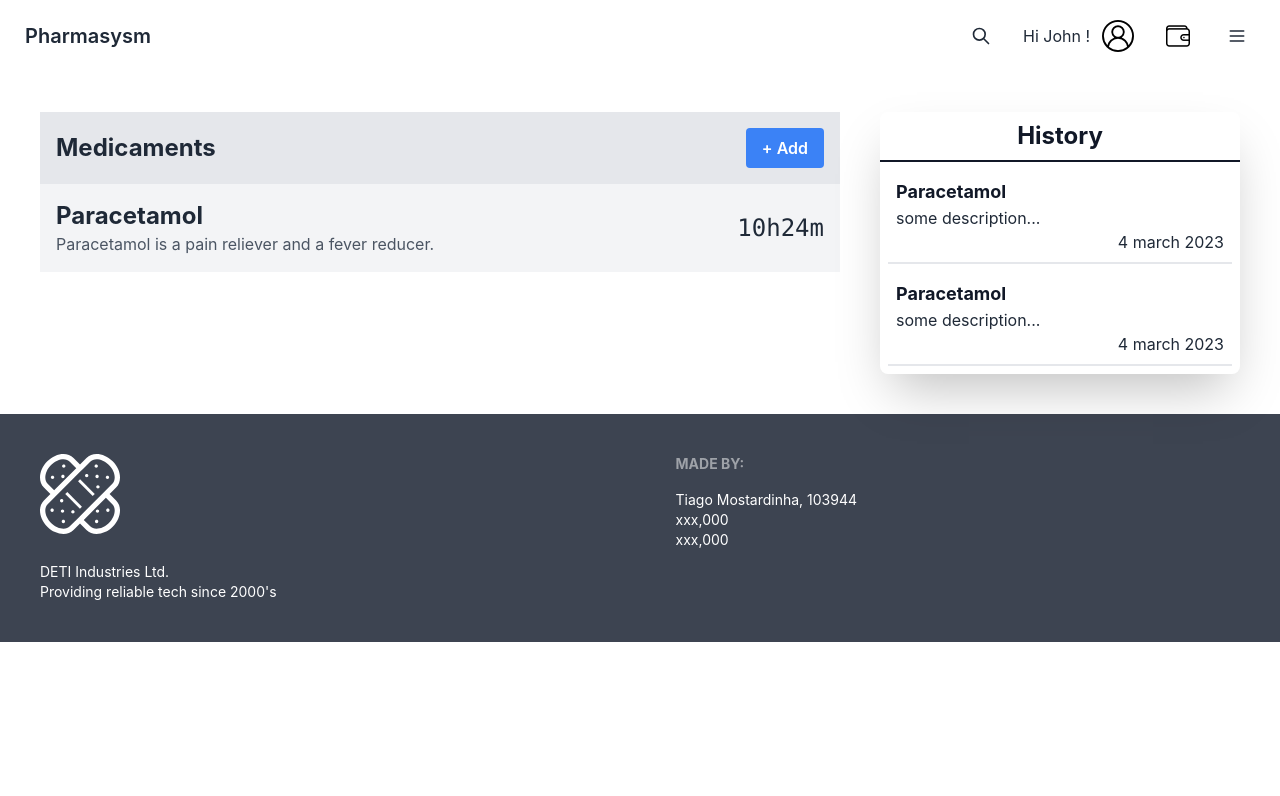
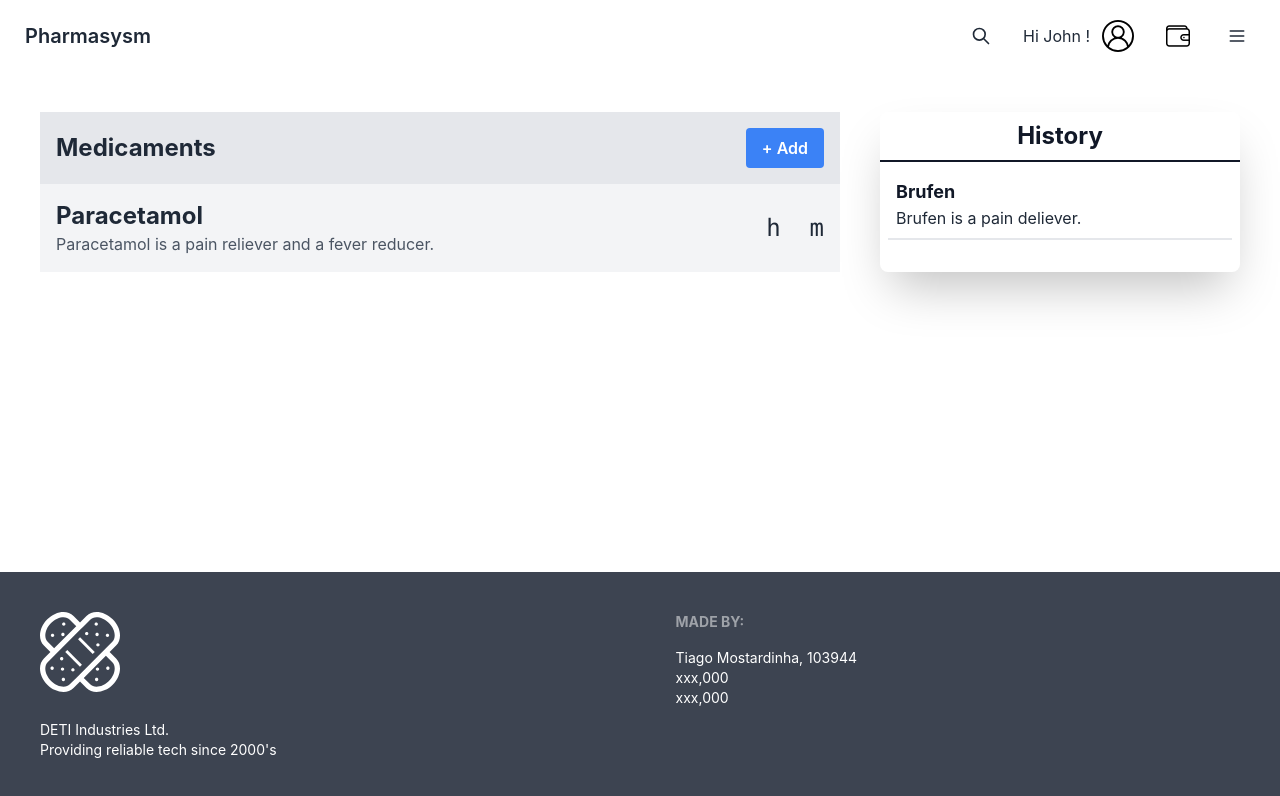
Before and after one commit to TiagoMostardinha/ihc-project, a React (Create React App) app: page /wallet in a window 1280 px wide. Shown: the top 796 px of the page. Built offline with nearby package versions, Linux system fonts and the light colour scheme; data requests are answered from the project's data file.

Commit message:
wallet 95% funcional

```diff
--- a/src/App.js
+++ b/src/App.js
@@ -11,7 +11,8 @@ function App() {
     "user_meds": [
       {
         "id": 1,
-        "hour": "05:30"
+        "hours": 5,
+        "minutes": 55,
       }
     ],
     "history": [
--- a/src/Footer.js
+++ b/src/Footer.js
@@ -2,7 +2,7 @@ import bandaidImg from './img/band-aid.svg';
 
 const Footer = () => {
     return (
-        <footer className="footer p-10 bg-neutral text-neutral-content">
+        <footer className="footer p-10 bg-neutral text-neutral-content fixed bottom-0">
             <div>
                 <img className="w-20 mb-5" src={bandaidImg} alt="bandaid"></img>
                 <p>DETI Industries Ltd.<br />Providing reliable tech since 2000's</p>
--- /dev/null
+++ b/src/HistoryList.js
@@ -0,0 +1,20 @@
+const HistoryList = ({ medicaments, user }) => {
+
+    const userMedsIds = user.history.map(med => med);
+    const filteredMeds = medicaments.filter(med => userMedsIds.includes(med.id));
+
+    return (
+        <div className="history-item m-2 border-b-2 border-gray-200 p-2">
+            {filteredMeds.map((medicament) => (
+                <div className="h-item" key={medicament.id}>
+                    <h2 className="text-lg font-bold text-gray-900">{medicament.name}</h2>
+                    <p>{medicament.description}</p>
+                    {/* <p className="text-right">{user.history.find(med => med === medicament.id).date}</p> */}
+                </div>
+            ))}
+        </div>
+
+    );
+}
+
+export default HistoryList;
--- a/src/Wallet.js
+++ b/src/Wallet.js
@@ -1,3 +1,4 @@
+import HistoryList from "./HistoryList.js";
 import MyMeds from "./MyMeds.js";
 import useFetch from "./useFetch.js";
 
@@ -35,17 +36,14 @@ const Wallet = (user) => {
             </div>
             <div className="flex-1 w-1/3 shadow-2xl rounded-lg">
                 <h1 className="text-2xl font-bold text-center text-gray-900 border-b-2 border-gray-900 p-2">History</h1>
-                <div className="history-item m-2 border-b-2 border-gray-200 p-2">
+
+                {medicaments && <HistoryList medicaments={medicaments} user ={user.user} />}
+
+                {/* <div className="history-item m-2 border-b-2 border-gray-200 p-2">
                     <h2 className="text-lg font-bold text-gray-900">Paracetamol</h2>
                     <p>some description...</p>
                     <p className="text-right">4 march 2023</p>
-                </div>
-
-                <div className="history-item m-2 border-b-2 border-gray-200 p-2">
-                    <h2 className="text-lg font-bold text-gray-900">Paracetamol</h2>
-                    <p>some description...</p>
-                    <p className="text-right">4 march 2023</p>
-                </div>
+                </div> */}
             </div>
         </div>
     );
--- a/src/WalletList.js
+++ b/src/WalletList.js
@@ -5,6 +5,7 @@ const WalletList = ({ medicaments, user }) => {
     const filteredMeds = medicaments.filter(med => userMedsIds.includes(med.id));
 
     const now = new Date();
+
 
     return (
         <div className="medicaments-list">
@@ -15,8 +16,8 @@ const WalletList = ({ medicaments, user }) => {
                         <p className="text-gray-600">{medicament.description}</p>
                     </div>
                     <span className="countdown font-mono text-2xl">
-                        <span style={{ "--value": 10 }}></span>h
-                        <span style={{ "--value": 24 }}></span>m
+                        <span style={{ "--value": user.user_meds.find(med => med.id === medicament.id).hours - now.getHours() }}></span>h
+                        <span style={{ "--value": user.user_meds.find(med => med.id === medicament.id).minutes - now.getMinutes() }}></span>m
                     </span>
                 </div>
             ))}
```
